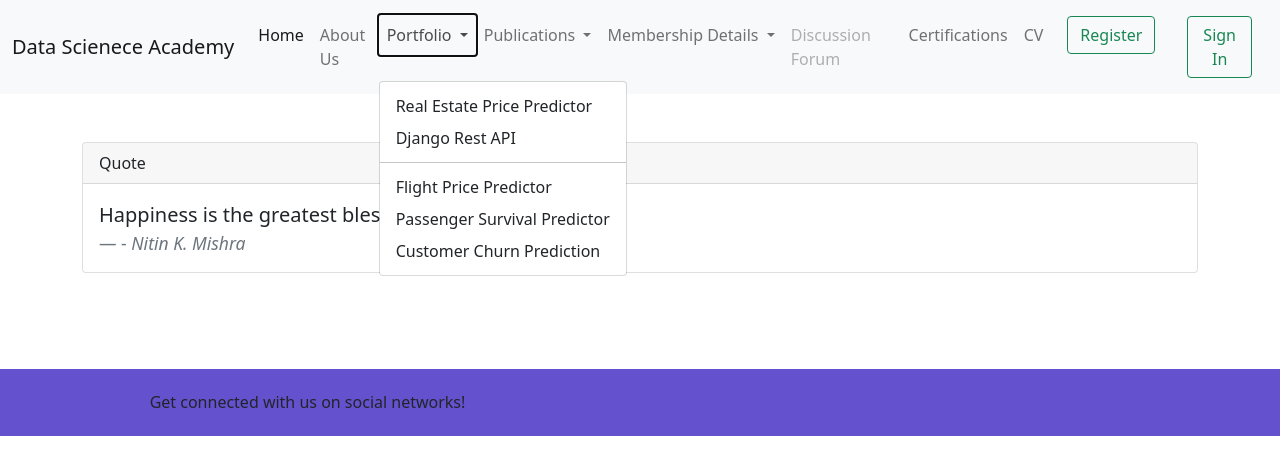
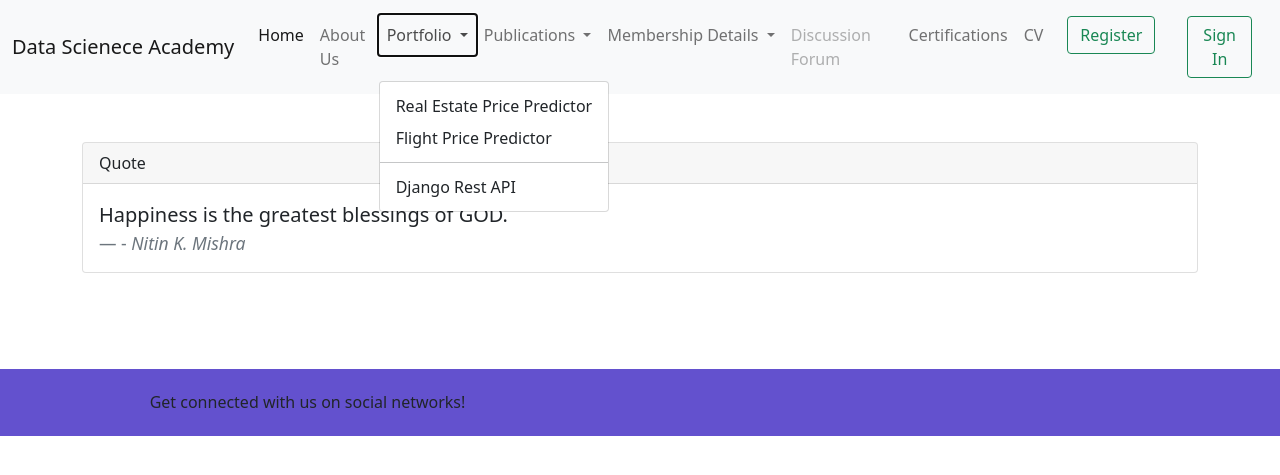
Before and after one commit to nmishra1708/my_profile, a Django app: page / in a window 1280 px wide, after a click on "Portfolio". Shown: the top 475 px of the page. Run offline with Django 3.2, Linux system fonts and the light colour scheme; parts of the project's set-up code (start-up, migrations or seed data) failed here and were passed over.

Commit message:
Update base.html

```diff
--- a/templates/learning_logs/base.html
+++ b/templates/learning_logs/base.html
@@ -32,12 +32,11 @@
             Portfolio
           </a>
           <ul class="dropdown-menu" aria-labelledby="navbarDropdown">
-            <li><a class="dropdown-item" href="https://nmishra1708-app2.herokuapp.com/">Real Estate Price Predictor</a></li>
-            <li><a class="dropdown-item" href="https://nmishra1708-app1.herokuapp.com/api/user_list/">Django Rest API</a></li>
+            <li><a class="dropdown-item" href="https://realestatepricepredictor.herokuapp.com/">Real Estate Price Predictor</a></li>
+            <li><a class="dropdown-item" href="https://flightpriceprediction17.herokuapp.com/">Flight Price Predictor</a></li>
             <li><hr class="dropdown-divider"></li>
-            <li><a class="dropdown-item" href="https://flightpriceprediction17.herokuapp.com/">Flight Price Predictor</a></li>
-            <li><a class="dropdown-item" href="https://nmishra1708-app4.herokuapp.com/">Passenger Survival Predictor</a></li>
-            <li><a class="dropdown-item" href="https://nmishra1708-app5.herokuapp.com/">Customer Churn Prediction</a></li>
+
+           <li><a class="dropdown-item" href="https://djangores.herokuapp.com/api/user_list/">Django Rest API</a></li>
           </ul>
         </li>
         <li class="nav-item dropdown">
```
